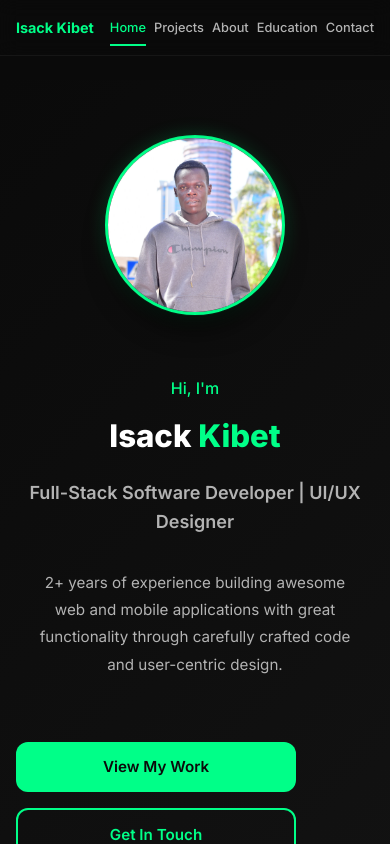
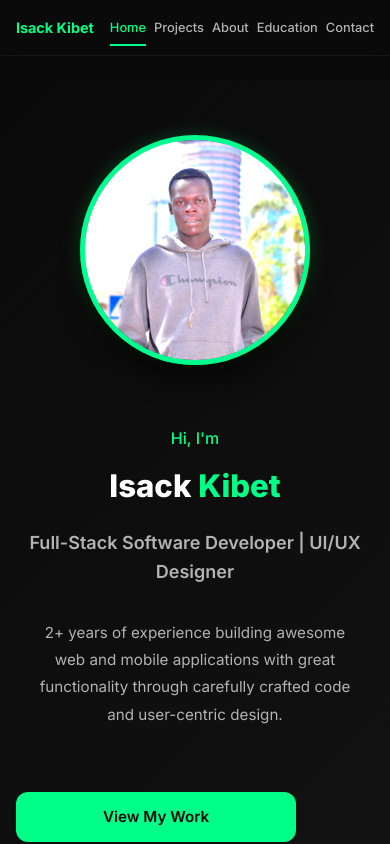
Before and after one commit to isackkibet/isack-profile, a React (Vite) app in the folder portfolio-frontend/: page / in a window 390 px wide. Shown: the top 844 px of the page. Built offline with nearby package versions, Linux system fonts and the light colour scheme; no server answers.

Commit message:
Enhance profile photo clarity and visibility with better styling and effects

```diff
--- a/portfolio-frontend/src/components/sections/Hero.css
+++ b/portfolio-frontend/src/components/sections/Hero.css
@@ -112,6 +112,14 @@
   z-index: 2;
   background: var(--color-surface);
   animation: float 6s ease-in-out infinite;
+  filter: brightness(1.1) contrast(1.1) saturate(1.2);
+  transition: all var(--transition-base);
+}
+
+.profile-photo:hover {
+  filter: brightness(1.2) contrast(1.2) saturate(1.3);
+  transform: scale(1.05);
+  border-width: 8px;
 }
 
 .profile-photo img {
@@ -119,6 +127,8 @@
   height: 100%;
   object-fit: cover;
   transition: transform var(--transition-slow);
+  image-rendering: -webkit-optimize-contrast;
+  image-rendering: crisp-edges;
 }
 
 .profile-photo:hover img {
@@ -142,9 +152,10 @@
   width: 400px;
   height: 400px;
   border-radius: 50%;
-  background: radial-gradient(circle, rgba(0, 255, 136, 0.3) 0%, transparent 70%);
+  background: radial-gradient(circle, rgba(0, 255, 136, 0.4) 0%, transparent 70%);
   animation: pulse 3s ease-in-out infinite;
   z-index: 1;
+  filter: blur(10px);
 }
 
 @keyframes float {
@@ -260,19 +271,27 @@
   }
 
   .profile-photo-container {
-    width: 200px;
-    height: 200px;
+    width: 250px;
+    height: 250px;
   }
 
   .profile-photo {
-    width: 180px;
-    height: 180px;
-    border-width: 3px;
+    width: 230px;
+    height: 230px;
+    border-width: 5px;
+    filter: brightness(1.1) contrast(1.1) saturate(1.2);
+  }
+
+  .profile-photo:hover {
+    filter: brightness(1.2) contrast(1.2) saturate(1.3);
+    transform: scale(1.05);
+    border-width: 7px;
   }
 
   .profile-glow {
-    width: 200px;
-    height: 200px;
+    width: 250px;
+    height: 250px;
+    filter: blur(8px);
   }
 
   .scroll-indicator {
--- a/portfolio-frontend/src/components/sections/Hero.jsx
+++ b/portfolio-frontend/src/components/sections/Hero.jsx
@@ -62,6 +62,8 @@ const Hero = () => {
               <img
                 src="/profile.jpg"
                 alt="Isack Kibet"
+                loading="eager"
+                decoding="async"
                 onError={(e) => {
                   e.target.style.display = 'none';
                   e.target.parentElement.innerHTML = '<div class="profile-placeholder">IK</div>';
```
